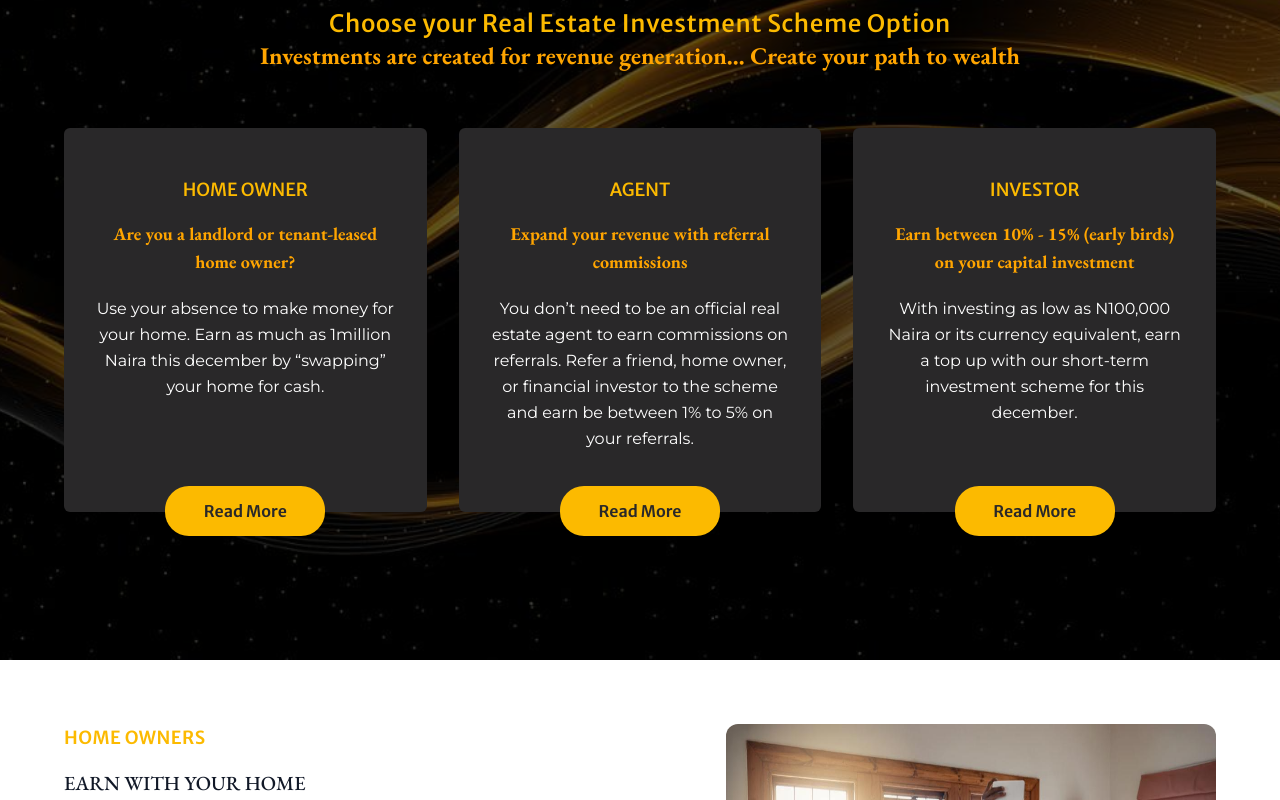
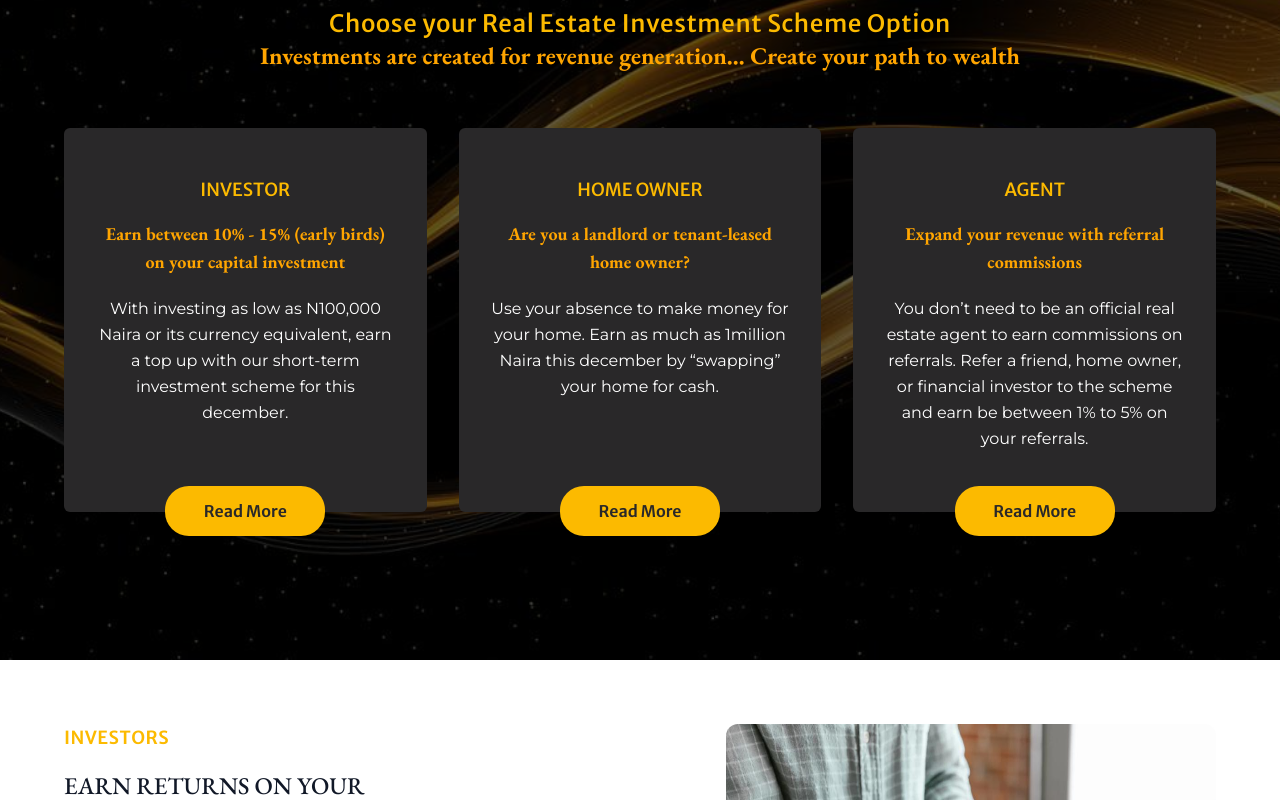
Before and after one commit to Mayor1234/real-shortlet-elders, a React (Vite) app: page /home in a window 1280 px wide. Shown: the part 1020-1820 px from the top of the page. Built offline with nearby package versions, Linux system fonts and the light colour scheme.

Commit message:
fix  section

```diff
--- a/src/components/header/Headers.tsx
+++ b/src/components/header/Headers.tsx
@@ -2,7 +2,7 @@ import { useEffect, useState } from 'react';
 
 import Logo1 from '../../assets/logo/shortletlogo.png';
 import { Link as ScrollLink } from 'react-scroll';
-import { Link as RouterLink, useNavigate } from 'react-router-dom';
+import { Link as RouterLink, useNavigate, useLocation } from 'react-router-dom';
 
 import { motion, AnimatePresence, useCycle } from 'framer-motion';
 import { menuItems } from '../constants';
@@ -12,6 +12,7 @@ const Header = () => {
   const [modalOpen, setModalOpen] = useCycle(false, true);
 
   const navigate = useNavigate();
+  const location = useLocation();
 
   const changeScroll = () => {
     if (window.scrollY >= 80) {
@@ -86,6 +87,13 @@ const Header = () => {
     },
   };
 
+  const filteredMenuItems =
+    location.pathname === '/home'
+      ? menuItems
+      : menuItems.filter(
+          (item) => item.url !== 'about' && item.url !== 'investment'
+        );
+
   const handleClick = (url: string) => {
     if (url === 'https://flutterwave.com/pay/1vd6dso7c3yn') {
       window.open(url, '_blank', 'noopener,noreferrer');
@@ -105,7 +113,7 @@ const Header = () => {
         <div className="flex justify-between items-center w-full z-50 h-20 border-none text-pry">
           <nav className="hidden lg:flex gap-20">
             <ul className="w-full flex items-center justify-between space-x-8">
-              {menuItems.map((menu, i) => (
+              {filteredMenuItems.map((menu, i) => (
                 <ScrollLink
                   to={menu.url}
                   smooth={true}
@@ -169,7 +177,7 @@ const Header = () => {
                       animate="visible"
                       exit="exit"
                     >
-                      {menuItems.map((menu, i) => (
+                      {filteredMenuItems.map((menu, i) => (
                         <ScrollLink
                           to={menu.url}
                           smooth={true}
--- a/src/components/hero-banner/HeroBanner.tsx
+++ b/src/components/hero-banner/HeroBanner.tsx
@@ -9,17 +9,17 @@ const HeroBanner = () => {
       <div className="max-w-6xl w-full mx-auto">
         <div className="absolute -z-10 px-5 font-normal h-[calc(85vh+80px)] lg:h-[calc(100vh+80px)] flex justify-center gap-5 flex-col items-start lg:gap-8 lg:px-0">
           <AnimatedSection direction={{ initial_x: 0, initial_y: 50 }}>
-            <h2 className="max-w-md font-merriweather text-3xl text-start font-medium uppercase leading-[45px] lg:leading-[60px] text-[#f2f2f2] lg:max-w-[750px] lg:text-5xl lg:text-start pb-10">
+            <h2 className="max-w-md font-merriweather text-3xl text-center font-medium uppercase leading-[45px] lg:leading-[60px] text-[#f2f2f2] lg:max-w-[750px] lg:text-5xl lg:text-start pb-10">
               Make Your Home <br />
               Rain Investments This December
             </h2>
-            <p className="max-w-md font-garamond leading-[28px] text-start mb-5 text-[20px] lg:text-[28px] tracking-wide text-[#f1f5f9] lg:text-start lg:max-w-[750px] lg:leading-[35px]">
+            <p className="max-w-md font-garamond leading-[28px] text-center mb-5 text-[20px] lg:text-[28px] tracking-wide text-[#f1f5f9] lg:text-start lg:max-w-[750px] lg:leading-[35px]">
               With a one time home lease payment & 10% - 15% ROI on your capital
               investments … This december is bound to be a financial bliss..
             </p>
           </AnimatedSection>
           <button
-            className="overflow-hidden font-merriweather font-medium text-lg px-5 py-3 lg:px-6 text-darkLight bg-pry hover:bg-sec transition-all transform duration-500 ease-in-out hover:text-black rounded-sm self-start lg:text-xl lg:font-semibold lg:self-start"
+            className="overflow-hidden font-merriweather font-medium text-lg px-5 py-3 lg:px-6 text-darkLight bg-pry hover:bg-sec transition-all transform duration-500 ease-in-out hover:text-black rounded-sm self-center lg:text-xl lg:font-semibold lg:self-start"
             onClick={handleRedirect}
           >
             Talk to our team
--- a/src/components/sections/InvestmentScheme.tsx
+++ b/src/components/sections/InvestmentScheme.tsx
@@ -24,6 +24,40 @@ const InvestmentScheme = () => {
               <div className="flex-1">
                 <AnimatedSection
                   direction={{ initial_x: 0, initial_y: 50, duration: 0.7 }}
+                >
+                  <div className="relative py-12 px-8 bg-darkLight h-auto text-light rounded-md flex flex-col lg:h-96">
+                    <h2 className="text-pry font-merriweather text-lg text-center font-medium pb-4">
+                      INVESTOR
+                    </h2>
+                    <p className="text-sec font-garamond text-lg font-bold text-center pb-5">
+                      Earn between 10% - 15% (early birds) on your capital
+                      investment
+                    </p>
+                    <p className="text-center pb-5">
+                      With investing as low as N100,000 Naira or its currency
+                      equivalent, earn a top up with our short-term investment
+                      scheme for this december.
+                    </p>
+                    <Link
+                      to="investor"
+                      spy={true}
+                      smooth={true}
+                      duration={800}
+                      className="self-center absolute -bottom-6"
+                    >
+                      <button
+                        type="button"
+                        className="overflow-hidden font-merriweather w-40 px-6 py-3 font-semibold text-darkLight bg-pry hover:bg-sec hover:text-black rounded-3xl"
+                      >
+                        Read More
+                      </button>
+                    </Link>
+                  </div>
+                </AnimatedSection>
+              </div>
+              <div className="flex-1">
+                <AnimatedSection
+                  direction={{ initial_x: 0, initial_y: 50, duration: 0.9 }}
                 >
                   <div className="relative py-12 px-8 bg-darkLight text-light h-auto rounded-md flex flex-col lg:h-96">
                     <h2 className="text-pry font-merriweather text-lg text-center font-medium pb-4">
@@ -86,38 +120,6 @@ const InvestmentScheme = () => {
                   </div>
                 </AnimatedSection>
               </div>
-              <div className="flex-1">
-                <AnimatedSection direction={{ initial_x: 0, initial_y: 50 }}>
-                  <div className="relative py-12 px-8 bg-darkLight h-auto text-light rounded-md flex flex-col lg:h-96">
-                    <h2 className="text-pry font-merriweather text-lg text-center font-medium pb-4">
-                      INVESTOR
-                    </h2>
-                    <p className="text-sec font-garamond text-lg font-bold text-center pb-5">
-                      Earn between 10% - 15% (early birds) on your capital
-                      investment
-                    </p>
-                    <p className="text-center pb-5">
-                      With investing as low as N100,000 Naira or its currency
-                      equivalent, earn a top up with our short-term investment
-                      scheme for this december.
-                    </p>
-                    <Link
-                      to="investor"
-                      spy={true}
-                      smooth={true}
-                      duration={800}
-                      className="self-center absolute -bottom-6"
-                    >
-                      <button
-                        type="button"
-                        className="overflow-hidden font-merriweather w-40 px-6 py-3 font-semibold text-darkLight bg-pry hover:bg-sec hover:text-black rounded-3xl"
-                      >
-                        Read More
-                      </button>
-                    </Link>
-                  </div>
-                </AnimatedSection>
-              </div>
             </div>
           </div>
         </div>
--- a/src/pages/Home.tsx
+++ b/src/pages/Home.tsx
@@ -18,14 +18,14 @@ const Home = () => {
           <Element name="investment">
             <InvestmentScheme />
           </Element>
+          <Element name="investor">
+            <Investors />
+          </Element>
           <Element name="home-owner">
             <HomeOwners />
           </Element>
           <Element name="agent">
             <Agents />
-          </Element>
-          <Element name="investor">
-            <Investors />
           </Element>
           <Residency />
           <Element name="about">
--- a/tailwind.config.js
+++ b/tailwind.config.js
@@ -3,6 +3,10 @@ export default {
   content: ['./index.html', './src/**/*.{js,ts,jsx,tsx}'],
   theme: {
     extend: {
+      container: {
+        center: true,
+        margin: '2rem',
+      },
       colors: {
         pry: '#fcba00',
         sec: '#ffa500',
```
